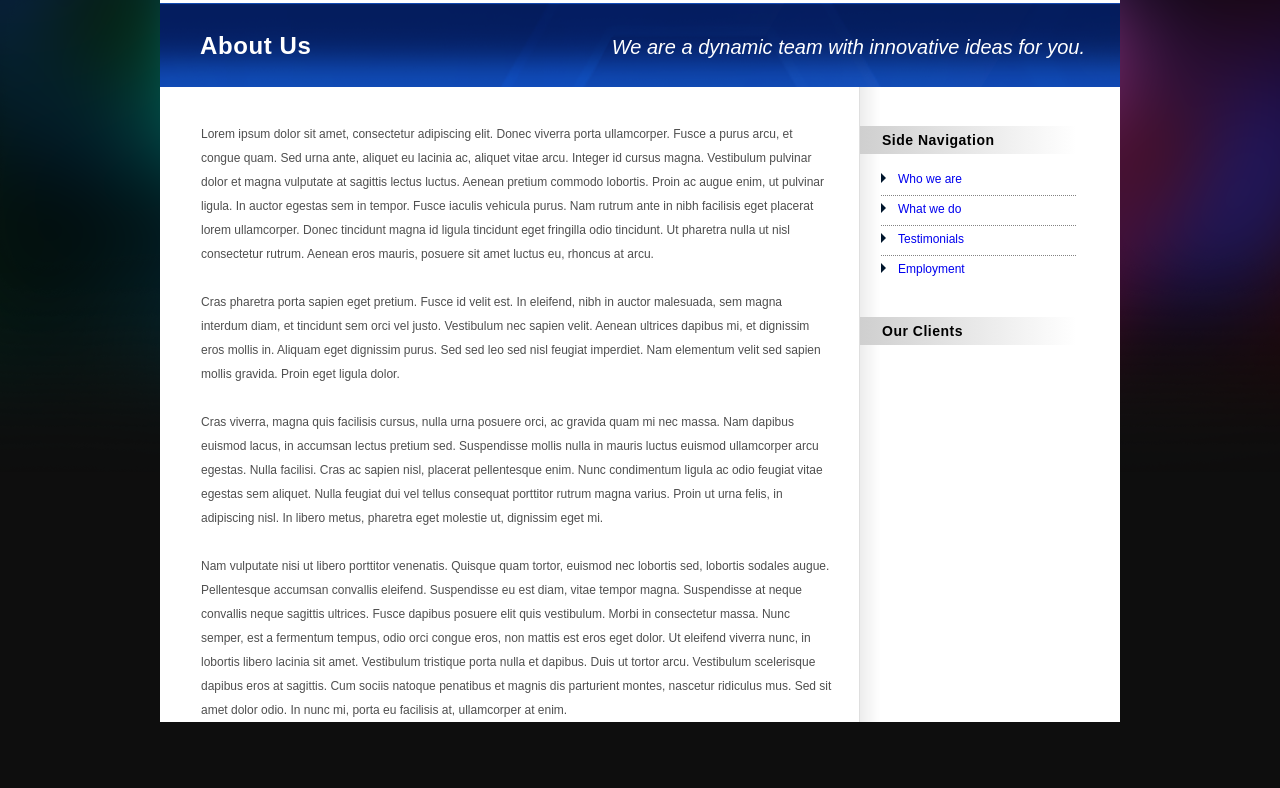
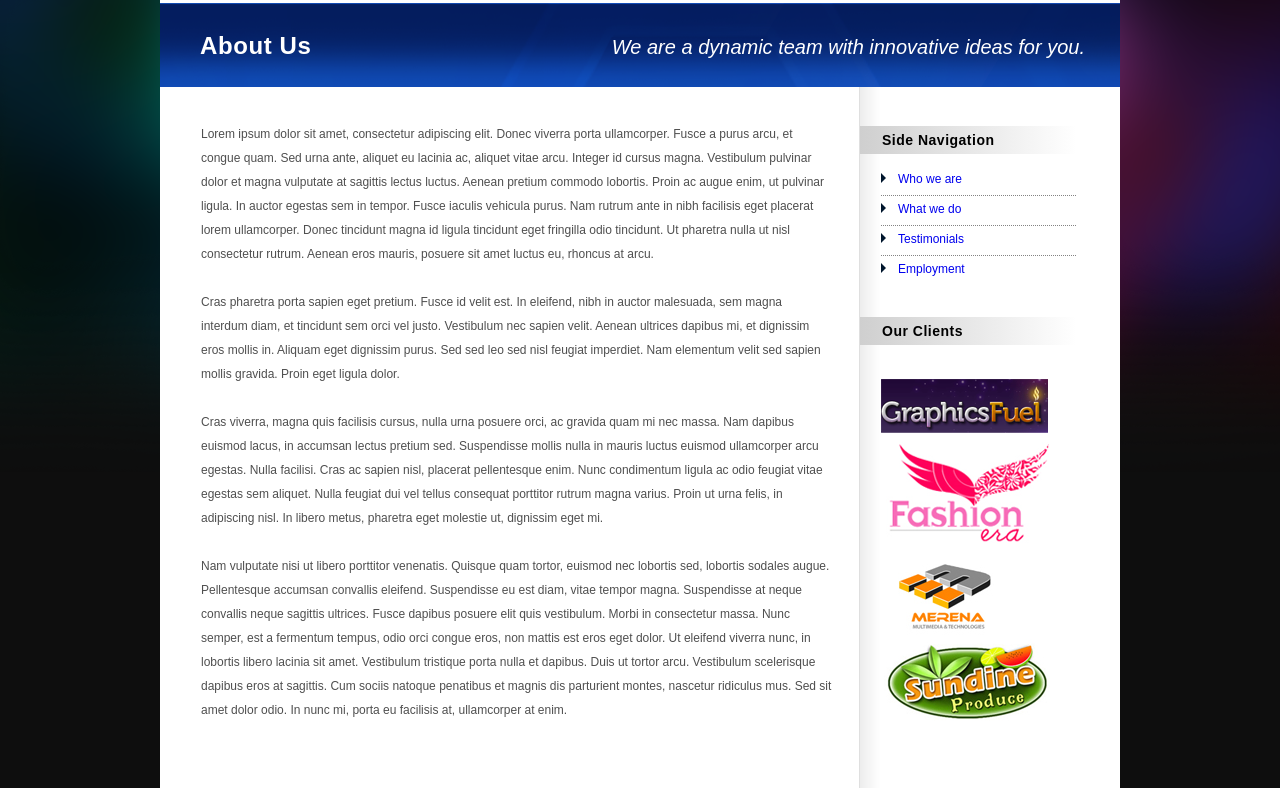
Before and after one commit to Mikhail3462/bussines, a plain HTML site: page about.html in a window 1280 px wide. Shown: the part 134-922 px from the top of the page. Before the commit the page ends 896 px from the top, so only its background shows below. Drawn offline with nearby package versions, Linux system fonts and the light colour scheme.

Commit message:
about sidebar our_clients

```diff
--- a/about.html
+++ b/about.html
@@ -63,12 +63,17 @@
 					</div>
 					<div class="sb-block">
 						<h3 class="title">Our Clients</h3>
+						<ul class="oc-ul">
+							<li><a href="#"><img class="img1" src="img/aboutus-sidebar-oc1.png" alt="image1"></a></li>
+							<li><a href="#"><img class="img2" src="img/aboutus-sidebar-oc2.png" alt="image2"></a></li>
+							<li><a href="#"><img class="img3" src="img/aboutus-sidebar-oc3.png" alt="image3"></a></li>
+							<li><a href="#"><img class="img4" src="img/aboutus-sidebar-oc4.png" alt="image4"></a></li>
+						</ul>
 					</div>
 				</div>
 			</div>
 
 
-<!--
 			<footer>
 				<div class="top-footer-gr"></div>
 				<div class="topfooter">
@@ -119,7 +124,7 @@
 					</ul>
 				</div>
 			</footer>
--->
+
 		</div><!--wrapper-->
 
 </body>
--- a/css/style.css
+++ b/css/style.css
@@ -627,6 +627,7 @@ span.rmore.r2{
 
 .main-block{
   background: url(../img/bg-aboutus-sidebar.png) repeat-y 699px 0 #fff;
+  padding-bottom: 27px;
 }
 .main-block main p{
   line-height: 24px;
@@ -674,6 +675,21 @@ main{
 .sb-links li a.sb-linksa{
   padding-left: 5px;
 }
+.sb-block ul.oc-ul{
+  margin-top: 34px;
+}
+.sb-block li img{
+  margin-left: 22px;
+}
+.sb-block li img.img2{
+  margin-top: 3px;
+}
+.sb-block li img.img3{
+  margin: -6px 0 0 25px;
+}
+.sb-block li img.img4{
+  margin: -10px 0 0 25px;
+}
 /*ABOUT PAGE END*/
 
 .main-block:after{
```
Also changed, not shown: img/aboutus-sidebar-oc1.png (added), img/aboutus-sidebar-oc2.png (added), img/aboutus-sidebar-oc3.png (added), img/aboutus-sidebar-oc4.png (added).
